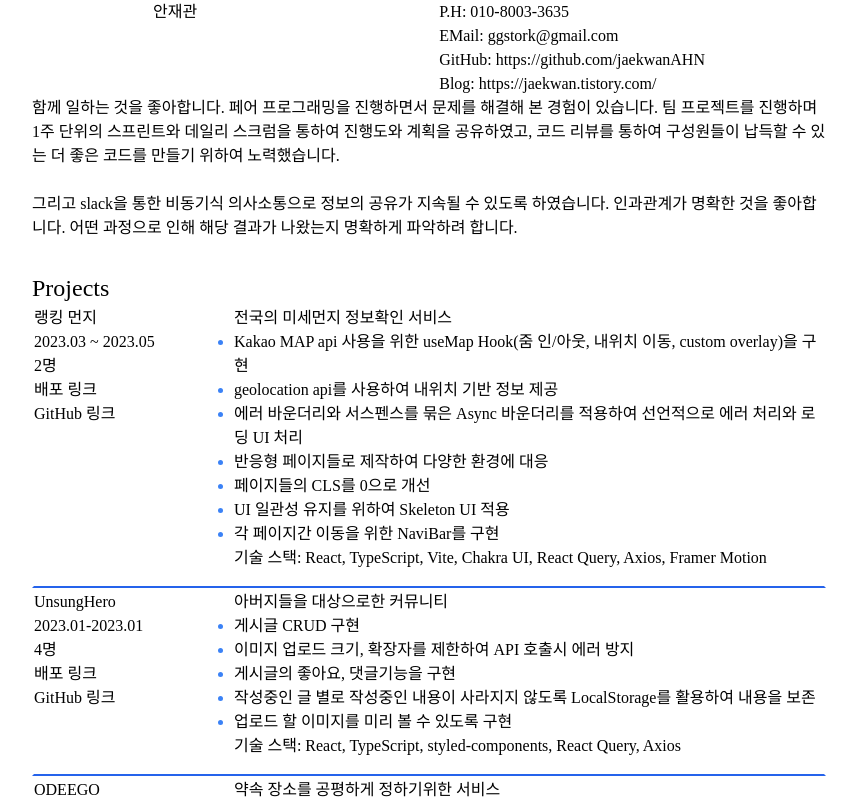
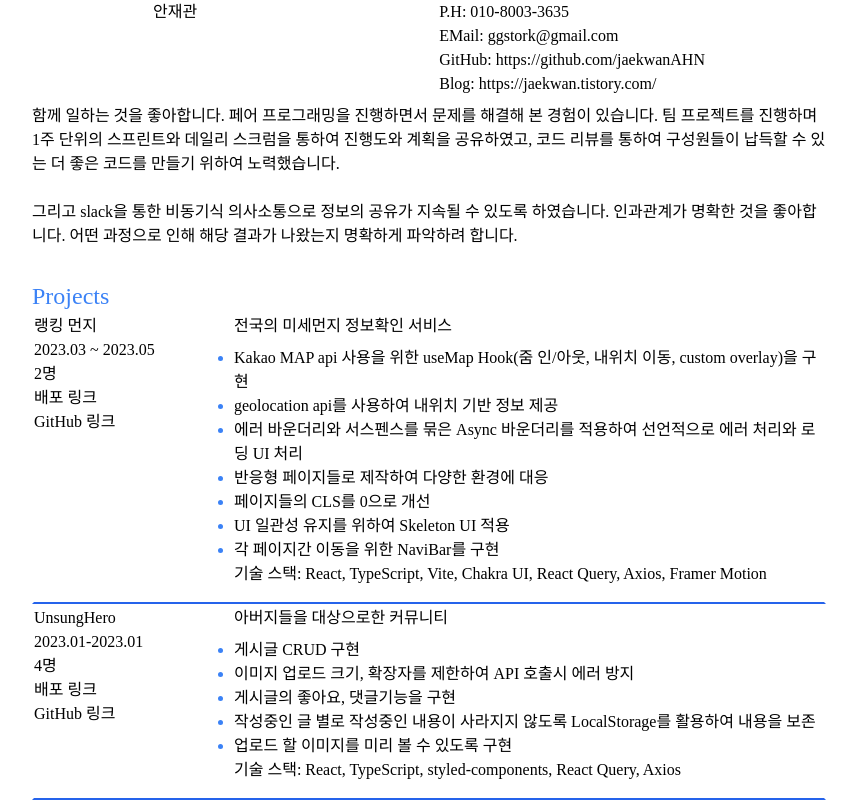
Before and after one commit to jaekwanAHN/resume, a Next.js app: page / in a window 1280 px wide. Shown: the top 802 px of the page, without its empty margins (211-1068 px from the left). Built offline with nearby package versions, Linux system fonts and the light colour scheme; a web font is replaced by a local one.

Commit message:
Feat: 레이아웃 수정

```diff
--- a/src/components/Header/index.tsx
+++ b/src/components/Header/index.tsx
@@ -17,7 +17,7 @@ const Header = ({ PersonalInformation }: HeaderProps) => {
 
   return (
     <>
-      <div className="flex flex-row justify-around ">
+      <div className="flex flex-row justify-around pb-2">
         <Profile name={name} />
         <Contact
           phoneNumber={phoneNumber}
--- a/src/components/Projects/ProjectContent.tsx
+++ b/src/components/Projects/ProjectContent.tsx
@@ -13,7 +13,7 @@ const ProjectContent = ({
 }: ProjectContentProps) => {
   return (
     <div>
-      <p className="text-base">{description}</p>
+      <p className="text-base pb-2">{description}</p>
       <ul className="marker:text-blue-500 list-disc">
         {feature.map((value) => (
           <li key={value}>{value}</li>
--- a/src/components/Projects/index.tsx
+++ b/src/components/Projects/index.tsx
@@ -9,7 +9,7 @@ interface ProjectInfoProps {
 const Projects = ({ projects }: ProjectInfoProps) => {
   return (
     <div className="flex justify-start flex-col ">
-      <p className="text-2xl">Projects</p>
+      <p className="text-2xl text-blue-500">Projects</p>
       {projects.map((project) => {
         return (
           <div
```
